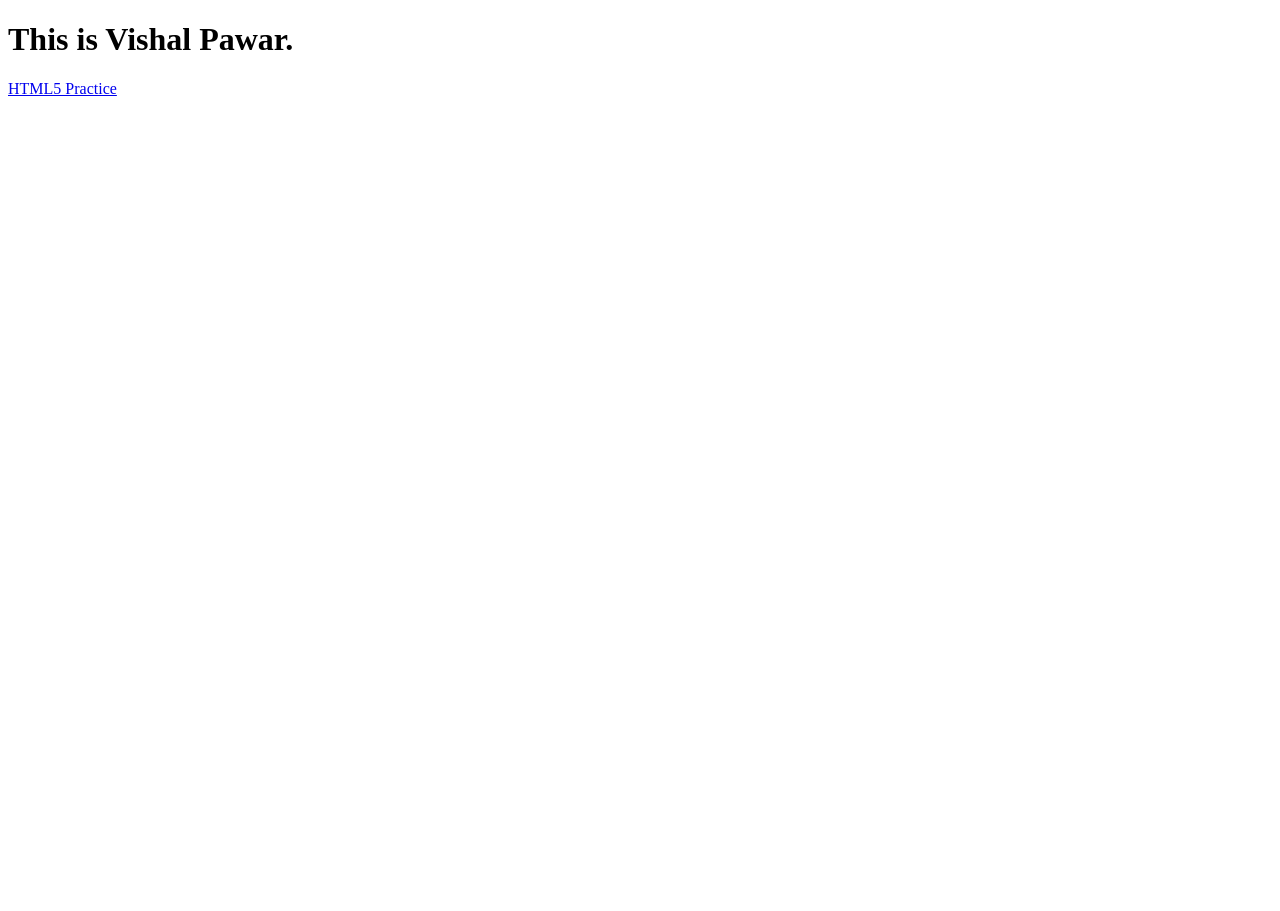
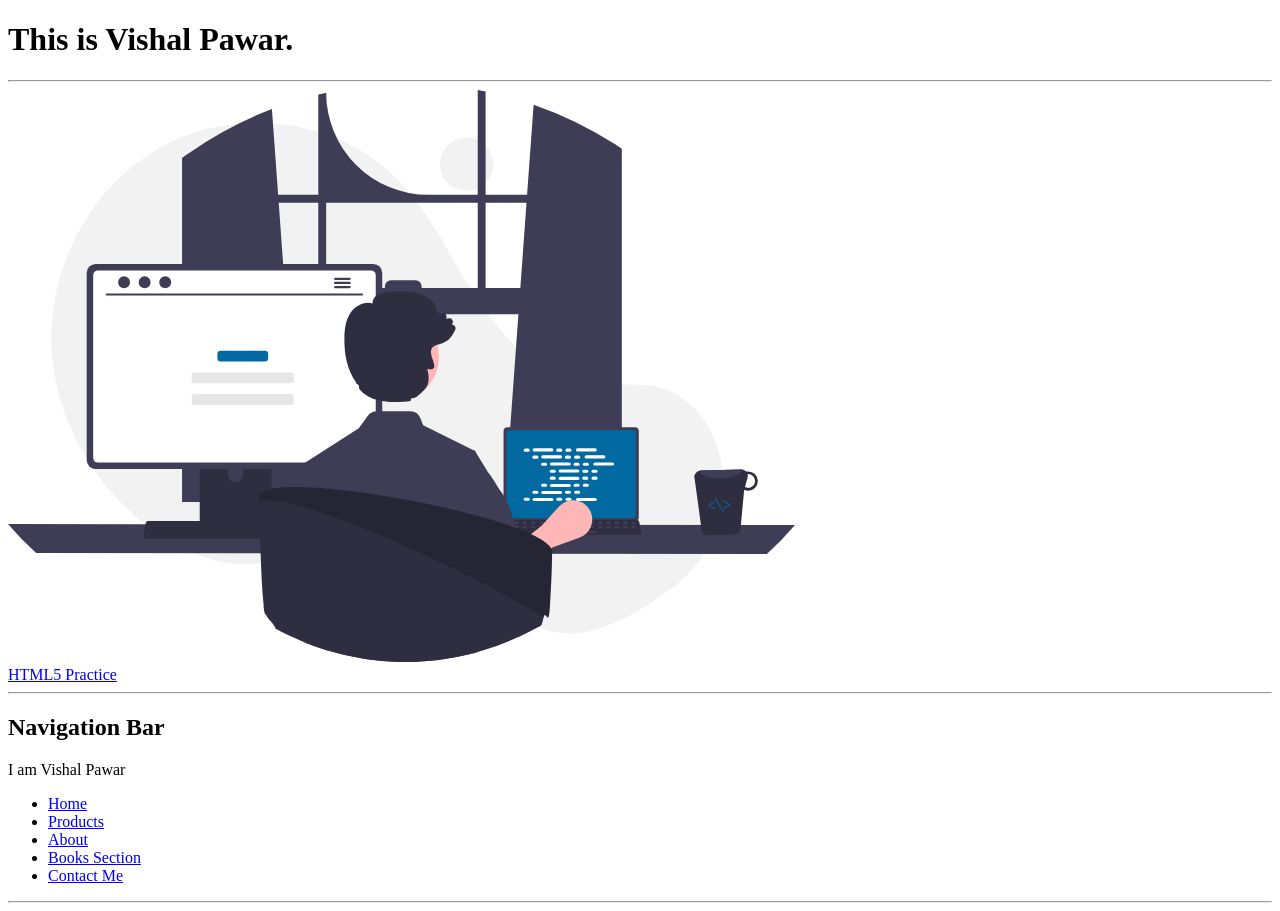
Before and after one commit to VishalPawar1010/POC06_vishalPawar_portfolio, a plain HTML site: page mainIndex.html in a window 1280 px wide. Before the commit the page ends 800 px from the top, so only its background shows below. Drawn offline with Linux system fonts and the light colour scheme.

Commit message:
wip: image added in header

```diff
--- a/mainIndex.html
+++ b/mainIndex.html
@@ -8,7 +8,35 @@
   </head>
   <body>
     <h1>This is Vishal Pawar.</h1>
+    <hr />
+    <header>
+      <img src="images/developer.svg" />
+    </header>
 
     <a href="/html5practice.html">HTML5 Practice</a>
+
+    <hr />
+    <h2>Navigation Bar</h2>
+    <nav>
+      <div>I am Vishal Pawar</div>
+      <ul>
+        <li>
+          <a href="/">Home</a>
+        </li>
+        <li>
+          <a href="/">Products</a>
+        </li>
+        <li>
+          <a href="/">About</a>
+        </li>
+        <li>
+          <a href="/">Books Section</a>
+        </li>
+        <li>
+          <a href="/">Contact Me</a>
+        </li>
+      </ul>
+    </nav>
+    <hr />
   </body>
 </html>
```
Also changed, not shown: html5practice.html (+7 -1 lines), images/developer.svg (added).
